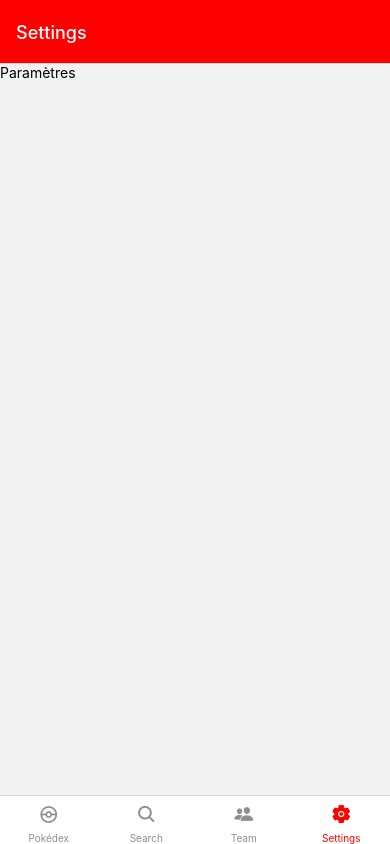
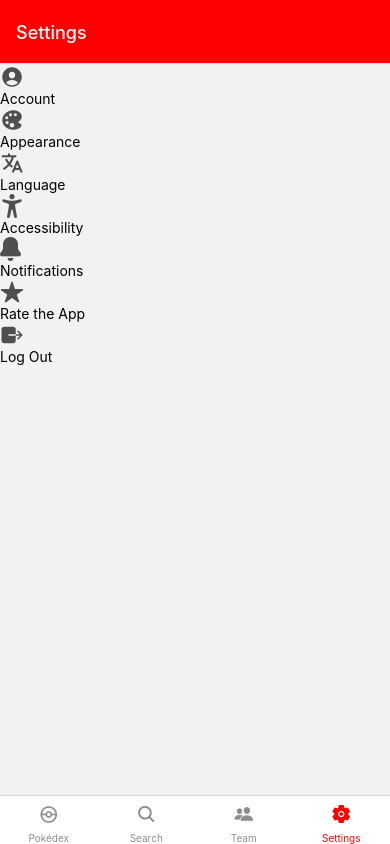
Before and after one commit to maxfrn65/pokedex, a React Native app: screen /Settings in a window 390 px wide. Built offline with nearby package versions, Linux system fonts and the light colour scheme; no server answers.

Commit message:
feat (wip): settings screen

```diff
--- a/screens/Settings.tsx
+++ b/screens/Settings.tsx
@@ -1,12 +1,47 @@
 import React from 'react';
-import {Text, View} from 'react-native';
+import { Pressable, StyleSheet, Text, View } from "react-native";
+import IonIcon from 'react-native-vector-icons/Ionicons';
+import Octicons from 'react-native-vector-icons/Octicons';
 
-function App() {
+function Settings() {
   return (
-    <View>
-      <Text>Paramètres</Text>
+    <View style={styles.settings}>
+      <View>
+        <Pressable>
+          <IonIcon name="person-circle" size={24} color={'#4f4f4f'} />
+          <Text>Account</Text>
+        </Pressable>
+        <Pressable>
+          <IonIcon name="color-palette" size={24} color={'#4f4f4f'} />
+          <Text>Appearance</Text>
+        </Pressable>
+        <Pressable>
+          <IonIcon name="language" size={24} color={'#4f4f4f'} />
+          <Text>Language</Text>
+        </Pressable>
+        <Pressable>
+          <IonIcon name="accessibility" size={24} color={'#4f4f4f'} />
+          <Text>Accessibility</Text>
+        </Pressable>
+        <Pressable>
+          <Octicons name="bell-fill" size={24} color={'#4f4f4f'} />
+          <Text>Notifications</Text>
+        </Pressable>
+        <Pressable>
+          <IonIcon name="star" size={24} color={'#4f4f4f'} />
+          <Text>Rate the App</Text>
+        </Pressable>
+        <Pressable>
+          <IonIcon name="exit" size={24} color={'#4f4f4f'} />
+          <Text>Log Out</Text>
+        </Pressable>
+      </View>
     </View>
   );
 }
 
-export default App;
+const styles = StyleSheet.create({
+
+});
+
+export default Settings;
```
